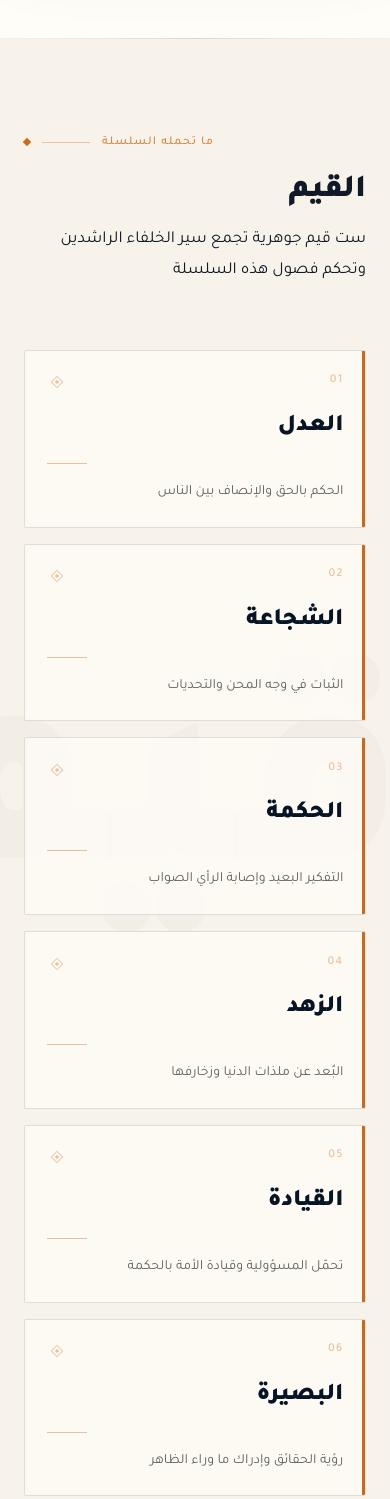
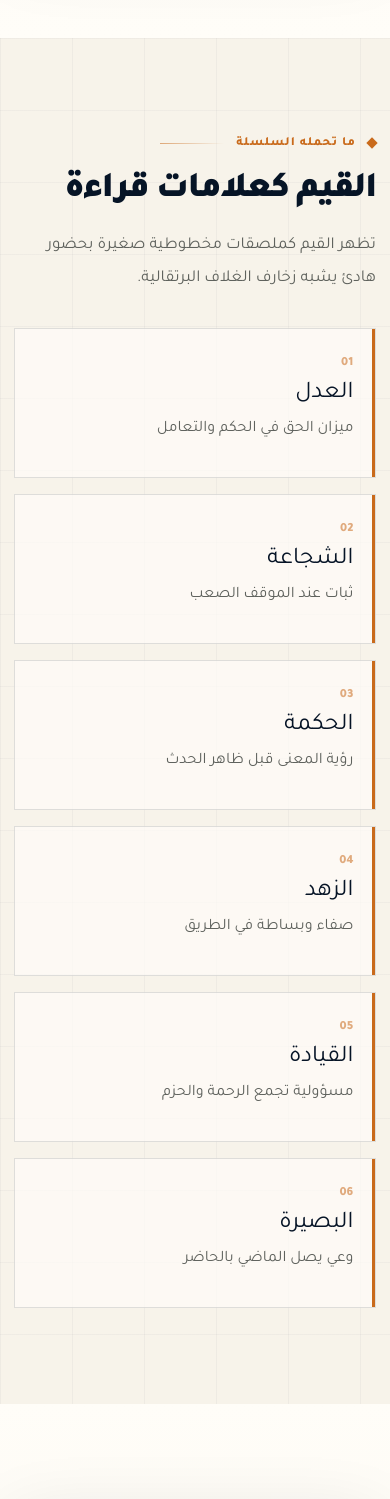
Before and after one commit to suhaib-mousa/3lamani, a React (Vite) app: page / in a window 390 px wide. Shown: the part 6560-8059 px from the top of the page. Built offline with nearby package versions, Linux system fonts and the light colour scheme.

Commit message:
Restyle values section as light labels

```diff
--- a/src/components/Values.jsx
+++ b/src/components/Values.jsx
@@ -1,233 +1,38 @@
 const values = [
-  {
-    label: 'العدل',
-    arabic: 'ع',
-    desc: 'الحكم بالحق والإنصاف بين الناس',
-    icon: '⚖',
-  },
-  {
-    label: 'الشجاعة',
-    arabic: 'ش',
-    desc: 'الثبات في وجه المحن والتحديات',
-    icon: '⚔',
-  },
-  {
-    label: 'الحكمة',
-    arabic: 'ح',
-    desc: 'التفكير البعيد وإصابة الرأي الصواب',
-    icon: '◈',
-  },
-  {
-    label: 'الزهد',
-    arabic: 'ز',
-    desc: 'البُعد عن ملذات الدنيا وزخارفها',
-    icon: '✦',
-  },
-  {
-    label: 'القيادة',
-    arabic: 'ق',
-    desc: 'تحمّل المسؤولية وقيادة الأمة بالحكمة',
-    icon: '◆',
-  },
-  {
-    label: 'البصيرة',
-    arabic: 'ب',
-    desc: 'رؤية الحقائق وإدراك ما وراء الظاهر',
-    icon: '◉',
-  },
+  { label: 'العدل', desc: 'ميزان الحق في الحكم والتعامل' },
+  { label: 'الشجاعة', desc: 'ثبات عند الموقف الصعب' },
+  { label: 'الحكمة', desc: 'رؤية المعنى قبل ظاهر الحدث' },
+  { label: 'الزهد', desc: 'صفاء وبساطة في الطريق' },
+  { label: 'القيادة', desc: 'مسؤولية تجمع الرحمة والحزم' },
+  { label: 'البصيرة', desc: 'وعي يصل الماضي بالحاضر' },
 ];
-
-function ValueCard({ value, index }) {
-  const delay = index * 100;
-  return (
-    <article
-      className="section-reveal group relative flex flex-col gap-4 p-6 rounded-sm cursor-default transition-all duration-400"
-      style={{
-        animationDelay: `${delay}ms`,
-        background: 'rgba(13, 30, 53, 0.5)',
-        border: '1px solid rgba(138, 106, 59, 0.2)',
-        backdropFilter: 'blur(4px)',
-      }}
-      onMouseEnter={(e) => {
-        e.currentTarget.style.border = '1px solid rgba(201, 106, 27, 0.4)';
-        e.currentTarget.style.background = 'rgba(13, 30, 53, 0.8)';
-        e.currentTarget.style.transform = 'translateY(-4px)';
-        e.currentTarget.style.boxShadow = '0 12px 40px rgba(0,0,0,0.3), 0 0 20px rgba(201,106,27,0.1)';
-      }}
-      onMouseLeave={(e) => {
-        e.currentTarget.style.border = '1px solid rgba(138, 106, 59, 0.2)';
-        e.currentTarget.style.background = 'rgba(13, 30, 53, 0.5)';
-        e.currentTarget.style.transform = 'none';
-        e.currentTarget.style.boxShadow = 'none';
-      }}
-    >
-      {/* Large decorative Arabic letter watermark */}
-      <div
-        className="absolute bottom-2 left-3 select-none pointer-events-none"
-        style={{
-          fontSize: '4.5rem',
-          fontFamily: 'Tajawal, sans-serif',
-          fontWeight: 900,
-          color: 'rgba(201, 106, 27, 0.06)',
-          lineHeight: 1,
-        }}
-        aria-hidden="true"
-      >
-        {value.arabic}
-      </div>
-
-      {/* Top icon + label */}
-      <div className="flex items-start justify-between">
-        <span
-          className="text-xs font-medium tracking-widest opacity-40"
-          style={{ color: 'var(--orange)', fontFamily: 'Tajawal, sans-serif' }}
-        >
-          {String(index + 1).padStart(2, '0')}
-        </span>
-
-        {/* Kufi ornamental diamond */}
-        <svg width="20" height="20" viewBox="0 0 20 20" aria-hidden="true">
-          <rect
-            x="6" y="6" width="8" height="8"
-            fill="none"
-            stroke="var(--orange)"
-            strokeWidth="1"
-            transform="rotate(45 10 10)"
-            opacity="0.35"
-          />
-          <rect
-            x="8.5" y="8.5" width="3" height="3"
-            fill="var(--orange)"
-            transform="rotate(45 10 10)"
-            opacity="0.4"
-          />
-        </svg>
-      </div>
-
-      {/* Value label */}
-      <h3
-        className="font-black text-right"
-        style={{
-          fontSize: 'clamp(1.8rem, 3vw, 2.4rem)',
-          color: 'var(--cream)',
-          fontFamily: 'Tajawal, sans-serif',
-          fontWeight: 900,
-          lineHeight: 1,
-        }}
-      >
-        {value.label}
-      </h3>
-
-      {/* Thin divider */}
-      <div
-        className="w-10 h-px self-end"
-        style={{ background: 'var(--orange)', opacity: 0.4 }}
-      />
-
-      {/* Description */}
-      <p
-        className="text-right text-sm leading-relaxed"
-        style={{
-          color: 'var(--cream-muted)',
-          fontFamily: 'Tajawal, sans-serif',
-          lineHeight: 1.8,
-        }}
-      >
-        {value.desc}
-      </p>
-    </article>
-  );
-}
 
 export default function Values() {
   return (
-    <section
-      id="values"
-      className="relative py-24 lg:py-32 overflow-hidden"
-      style={{ background: 'var(--navy)' }}
-    >
-      {/* Background pattern */}
-      <div className="absolute inset-0 pointer-events-none pattern-bg" style={{ opacity: 0.2 }} />
-
-      {/* Decorative large script background element */}
-      <div
-        className="absolute pointer-events-none select-none"
-        style={{
-          top: '50%',
-          right: '-5%',
-          transform: 'translateY(-50%)',
-          fontSize: 'clamp(300px, 45vw, 600px)',
-          fontFamily: 'Tajawal, sans-serif',
-          fontWeight: 900,
-          color: 'rgba(138, 106, 59, 0.03)',
-          lineHeight: 1,
-        }}
-        aria-hidden="true"
-      >
-        قيم
-      </div>
-
-      {/* Top border */}
-      <div
-        className="absolute top-0 left-0 right-0 h-px"
-        style={{ background: 'linear-gradient(to right, transparent, rgba(138, 106, 59, 0.2), transparent)' }}
-      />
-
-      <div className="relative z-10 max-w-7xl mx-auto px-6 lg:px-10 xl:px-16">
-        {/* Section header */}
-        <div className="text-right mb-16 section-reveal">
-          <div className="flex items-center justify-end gap-3 mb-6">
-            <span
-              className="text-xs tracking-widest font-medium"
-              style={{ color: 'var(--orange)', fontFamily: 'Tajawal, sans-serif', opacity: 0.8 }}
-            >
-              ما تحمله السلسلة
-            </span>
-            <span className="w-12 h-px" style={{ background: 'var(--orange)', opacity: 0.35 }} />
-            <span className="diamond-mark" style={{ width: '6px', height: '6px' }} />
+    <section id="values" className="values-section paper-pattern">
+      <div className="container-grid values-grid">
+        <div className="values-intro section-reveal">
+          <div className="eyebrow">
+            <span className="diamond-mark" />
+            <span>ما تحمله السلسلة</span>
+            <span className="eyebrow-line" />
           </div>
-
-          <h2
-            className="font-black mb-4"
-            style={{
-              fontSize: 'clamp(2rem, 5vw, 3.5rem)',
-              color: 'var(--cream)',
-              fontFamily: 'Tajawal, sans-serif',
-              fontWeight: 900,
-              lineHeight: 1.1,
-            }}
-          >
-            القيم
-          </h2>
-
-          <p
-            style={{
-              color: 'var(--cream-muted)',
-              fontFamily: 'Tajawal, sans-serif',
-              fontSize: '1.05rem',
-              maxWidth: '460px',
-              marginRight: 0,
-              marginLeft: 'auto',
-              lineHeight: 1.8,
-            }}
-          >
-            ست قيم جوهرية تجمع سير الخلفاء الراشدين وتحكم فصول هذه السلسلة
+          <h2>القيم كعلامات قراءة</h2>
+          <p>
+            تظهر القيم كملصقات مخطوطية صغيرة بحضور هادئ يشبه زخارف الغلاف البرتقالية.
           </p>
         </div>
 
-        {/* Values grid */}
-        <div className="grid grid-cols-2 md:grid-cols-3 gap-4 lg:gap-6">
+        <div className="manuscript-labels section-reveal">
           {values.map((value, index) => (
-            <ValueCard key={value.label} value={value} index={index} />
+            <article key={value.label} className="value-label">
+              <span className="value-number">{String(index + 1).padStart(2, '0')}</span>
+              <h3>{value.label}</h3>
+              <p>{value.desc}</p>
+            </article>
           ))}
         </div>
       </div>
-
-      {/* Bottom border */}
-      <div
-        className="absolute bottom-0 left-0 right-0 h-px"
-        style={{ background: 'linear-gradient(to right, transparent, rgba(138, 106, 59, 0.15), transparent)' }}
-      />
     </section>
   );
 }
```
